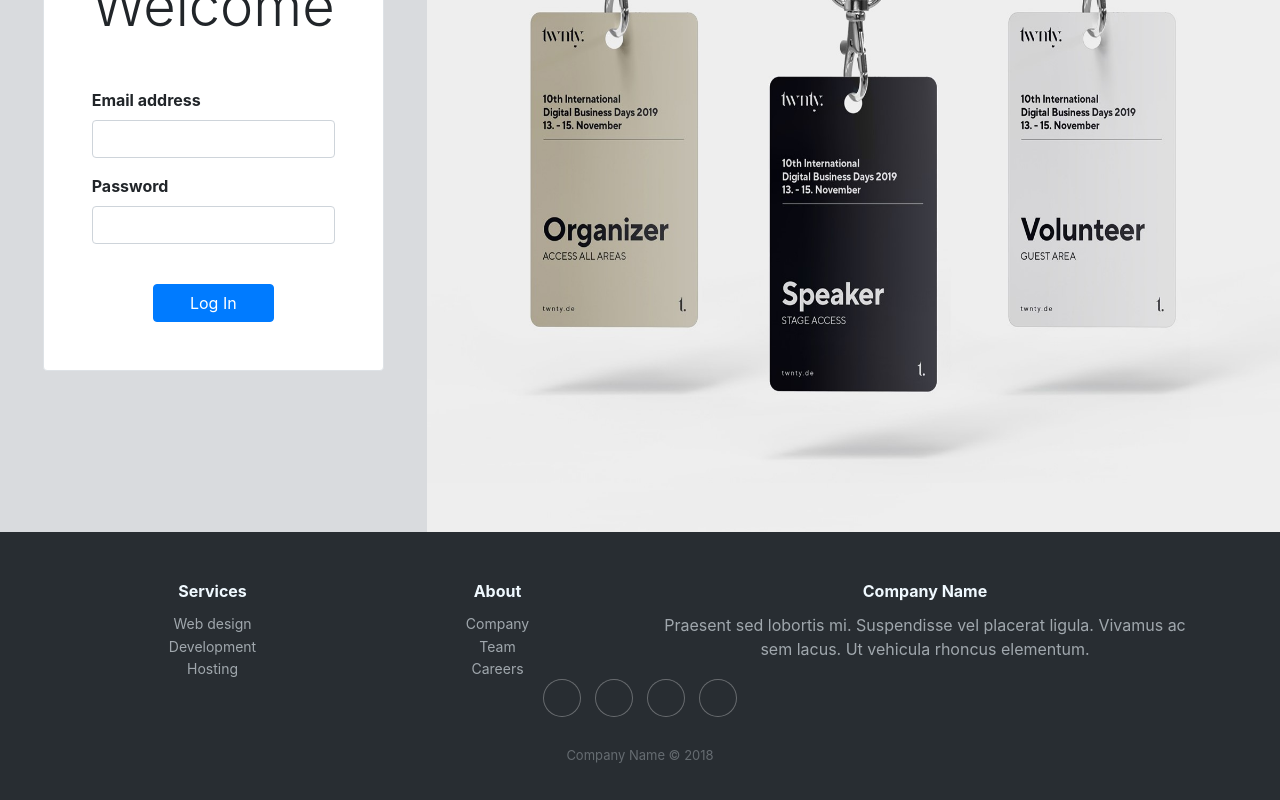
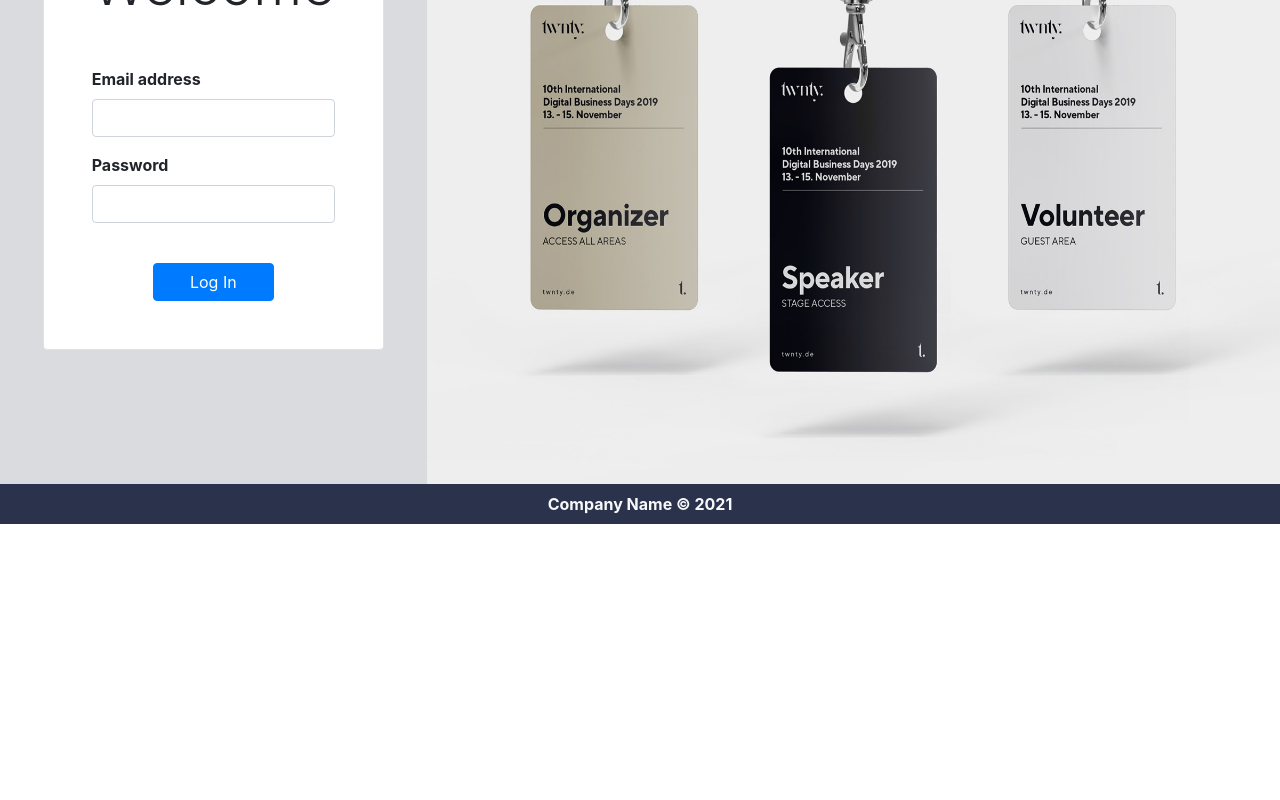
Before and after one commit to MdSakibKhan/ProjectID, a React (Create React App) app: page / in a window 1280 px wide. Shown: the part 276-1076 px from the top of the page. After the commit the page ends 800 px from the top, so only its background shows below. Built offline with nearby package versions, Linux system fonts and the light colour scheme.

Commit message:
Updated footer

```diff
--- a/src/Components/DataList/DataList.js
+++ b/src/Components/DataList/DataList.js
@@ -23,11 +23,16 @@ const DataList = () => {
             <hr/>
             <div className={'font-weight-bold text-info'}>First Name :</div> {personalInformation[0]}<hr/>
             <div className={'font-weight-bold text-info'}>Last Name :</div> {personalInformation[1]}<hr/>
-            <div className={'font-weight-bold text-info'}>Date Of Birth :</div> {personalInformation[2]}<hr/>
-            <div className={'font-weight-bold text-info'}>Father's Name :</div> {personalInformation[3]}<hr/>
-            <div className={'font-weight-bold text-info'}>Mother's Name :</div> {personalInformation[4]}<hr/>
-            <div className={'font-weight-bold text-info'}>National ID :</div> {personalInformation[5]}<hr/>
-            <div className={'font-weight-bold text-info'}>Identification Mark :</div> {personalInformation[6]}<hr/>
+            <div className={'font-weight-bold text-info'}>Gender :</div> {personalInformation[2]}<hr/>
+            <div className={'font-weight-bold text-info'}>Date Of Birth :</div> {personalInformation[3]}<hr/>
+            <div className={'font-weight-bold text-info'}>Father's First Name :</div> {personalInformation[4]}<hr/>
+            <div className={'font-weight-bold text-info'}>Father's Last Name :</div> {personalInformation[5]}<hr/>
+            <div className={'font-weight-bold text-info'}>Mother's First Name :</div> {personalInformation[6]}<hr/>
+            <div className={'font-weight-bold text-info'}>Mother's Last Name :</div> {personalInformation[7]}<hr/>
+            <div className={'font-weight-bold text-info'}>Spouse First Name :</div> {personalInformation[8]}<hr/>
+            <div className={'font-weight-bold text-info'}>Spouse Last Name :</div> {personalInformation[9]}<hr/>
+            <div className={'font-weight-bold text-info'}>National ID :</div> {personalInformation[10]}<hr/>
+            <div className={'font-weight-bold text-info'}>Identification Mark :</div> {personalInformation[11]}<hr/>
             <div className={'font-weight-bold text-info'}>Total Family Members :</div> {familtyInformation[0]}<hr/>
             <div className={'font-weight-bold text-info'}>Total Father Amount :</div> {familtyInformation[1]}<hr/>
             <div className={'font-weight-bold text-info'}>Total Mother Amount :</div> {familtyInformation[2]}<hr/>
--- a/src/Components/Footer/Footer.css
+++ b/src/Components/Footer/Footer.css
@@ -1,89 +1,9 @@
-.footer-dark {
-    padding:50px 0;
-    color:#f0f9ff;
-    background-color:#282d32;
-}
-
-.footer-dark h3 {
-    margin-top:0;
-    margin-bottom:12px;
+#footer{
+    background-color: #2a324c;
     font-weight:bold;
     font-size:16px;
+    margin-bottom: 0;
 }
-
-.footer-dark ul {
-    padding:0;
-    list-style:none;
-    line-height:1.6;
-    font-size:14px;
-    margin-bottom:0;
+p{
+    margin-bottom: 0;
 }
-
-.footer-dark ul a {
-    color:inherit;
-    text-decoration:none;
-    opacity:0.6;
-}
-
-.footer-dark ul a:hover {
-    opacity:0.8;
-}
-
-@media (max-width:767px) {
-    .footer-dark .item:not(.social) {
-        text-align:center;
-        padding-bottom:20px;
-    }
-}
-
-.footer-dark .item.text {
-    margin-bottom:10px;
-}
-
-@media (max-width:767px) {
-    .footer-dark .item.text {
-        margin-bottom:0;
-    }
-}
-
-.footer-dark .item.text p {
-    opacity:0.6;
-    margin-bottom:0;
-}
-
-.footer-dark .item.social {
-    text-align:center;
-}
-
-@media (max-width:991px) {
-    .footer-dark .item.social {
-        text-align:center;
-        margin-top:20px;
-    }
-}
-
-.footer-dark .item.social > a {
-    font-size:20px;
-    width:36px;
-    height:36px;
-    line-height:36px;
-    display:inline-block;
-    text-align:center;
-    border-radius:50%;
-    box-shadow:0 0 0 1px rgba(255,255,255,0.4);
-    margin:0 8px;
-    color:#fff;
-    opacity:0.75;
-}
-
-.footer-dark .item.social > a:hover {
-    opacity:0.9;
-}
-
-.footer-dark .copyright {
-    text-align:center;
-    padding-top:24px;
-    opacity:0.3;
-    font-size:13px;
-    margin-bottom:0;
-}
--- a/src/Components/Footer/Footer.js
+++ b/src/Components/Footer/Footer.js
@@ -2,40 +2,11 @@ import React from 'react';
 import './Footer.css'
 const Footer = () => {
     return (
-        <div className="footer-dark position-sticky">
-            <footer>
+            <footer className="p-2  text-light fixed-bottom" id="footer">
                 <div className="container">
-                    <div className="row">
-                        <div className="col-sm-6 col-md-3 item">
-                            <h3>Services</h3>
-                            <ul>
-                                <li><a href="#">Web design</a></li>
-                                <li><a href="#">Development</a></li>
-                                <li><a href="#">Hosting</a></li>
-                            </ul>
-                        </div>
-                        <div className="col-sm-6 col-md-3 item">
-                            <h3>About</h3>
-                            <ul>
-                                <li><a href="#">Company</a></li>
-                                <li><a href="#">Team</a></li>
-                                <li><a href="#">Careers</a></li>
-                            </ul>
-                        </div>
-                        <div className="col-md-6 item text">
-                            <h3>Company Name</h3>
-                            <p>Praesent sed lobortis mi. Suspendisse vel placerat ligula. Vivamus ac sem lacus. Ut
-                                vehicula rhoncus elementum.</p>
-                        </div>
-                        <div className="col item social"><a href="#"><i className="icon ion-social-facebook"></i></a><a
-                            href="#"><i className="icon ion-social-twitter"></i></a><a href="#"><i
-                            className="icon ion-social-snapchat"></i></a><a href="#"><i
-                            className="icon ion-social-instagram"></i></a></div>
-                    </div>
-                    <p className="copyright">Company Name © 2018</p>
+                    <p>Company Name © 2021</p>
                 </div>
             </footer>
-        </div>
     );
 };
 
--- a/src/Components/Form.js
+++ b/src/Components/Form.js
@@ -21,52 +21,19 @@ const Form = () => {
 
     const [insertSuccess,setInsertSuccess] = useState(false)
 
-    const registrationHandler=()=>{
-        console.log(otherInformation[3]);
-        axios.post('http://localhost:5000/api/insert', {
-            //Personal Information
-            firstName : personalInformation[0],
-            lastName : personalInformation[1],
-            dob : personalInformation[2],
-            fathersName : personalInformation[3],
-            mothersName : personalInformation[4],
-            nationalId : personalInformation[5],
-            identificationMark : personalInformation[6],
+    const registrationHandler= async ()=>{
 
-            //family Information
-            totalFamilyMember : familtyInformation[0],
-            fatherCount : familtyInformation[1],
-            motherCount : familtyInformation[2],
-            sonCount : familtyInformation[3],
-            daughterCount : familtyInformation[4],
-            otherscount : familtyInformation[5],
-
-            //Present Address
-            presentCountry_id : presentAddress[0],
-            presentState_id : presentAddress[1],
-            presentCity_id : presentAddress[2],
-            presentPostalCode : presentAddress[3],
-
-            //Permanent Address
-            permanentCountry_id : permanentAddress[0],
-            permanentState_id : permanentAddress[1],
-            permanentCity_id : permanentAddress[2],
-            permanentPostalCode : permanentAddress[3],
-
-            //Others information
-            religion_id : otherInformation[0],
-            education_id : otherInformation[1],
-            maritalStatus_id : otherInformation[2],
-            bloodGroup_id : otherInformation[3],
-            profession_id: otherInformation[4],
-            nationality  : otherInformation[5],
-            tinNumber : otherInformation[6],
-            contactNumber : otherInformation[7],
-            annualEarnings : otherInformation[8]
-
-        }).then((response)=>{
-            setInsertSuccess(true);
-            alert('Data Inserted')
+        await axios.post('http://localhost:5000/api/insert',
+        {
+            personalInformation : personalInformation,
+            familtyInformation : familtyInformation,
+            presentAddress : presentAddress,
+            permanentAddress : permanentAddress,
+            otherInformation : otherInformation
+        }
+        )
+        .then((response)=>{
+            if(response === true) setInsertSuccess(true);
         })
     }
 
@@ -82,6 +49,7 @@ const Form = () => {
                         {pagenumber==5? <OtherInformation />:null}
                     </div>
                 </div>
+                {insertSuccess? <h1>Data Inserted</h1>:null}
                 <Regbtn clicked={registrationHandler}></Regbtn>
             </div>
         </div>
--- a/src/Components/FormSections/PermanentAddress.js
+++ b/src/Components/FormSections/PermanentAddress.js
@@ -12,7 +12,6 @@ const PermanentAddress = () => {
     const [countries, setCountries] = useState([]);
     const [states, setStates] = useState([]);
     const [cities, setCities] = useState([]);
-    const [warningMsg, setWarningMsg] = useState("");
 
     useEffect(async () => {
         await axios.get('http://localhost:5000/api/getCountries')
@@ -29,7 +28,6 @@ const PermanentAddress = () => {
         await axios.get( "http://localhost:5000/api/getStates?selectedCountryId="+country_id)
             .then(response=>{
                 let gotStates = [...response.data];
-                console.log(gotStates)
                 setStates(gotStates);
             })
     },[selectedCountry])
@@ -41,7 +39,6 @@ const PermanentAddress = () => {
         await axios.get("http://localhost:5000/api/getCities?selectedStateId="+state_id)
             .then(response=>{
                 let gotCities = [...response.data];
-                console.log(response.data)
                 setCities(gotCities);
             })
     },[selectedState])
@@ -50,11 +47,6 @@ const PermanentAddress = () => {
 
     const submitHandler=(event)=>{
 
-        if(selectedCountry.length == 0 || selectedState.length==0 || selectedCity==0){
-            setWarningMsg("PLEASE PROVIDE ALL INFORMATION");
-            event.preventDefault();
-        }
-        else{
         event.preventDefault();
         let country_id;
         let state_id;
@@ -62,6 +54,7 @@ const PermanentAddress = () => {
         countries.map(item=>{if(item.name==selectedCountry) country_id=item.id})
         states.map(item=>{ if(item.name==selectedState) state_id=item.id;})
         cities.map(item=>{if(item.name==selectedCity) city_id=item.id})
+
         let permanentaddressinfo = [
             country_id,
             state_id,
@@ -70,8 +63,9 @@ const PermanentAddress = () => {
         ]
         dispatch(insertPermanentAddress(permanentaddressinfo))
         dispatch(increment())
+
     }
-    }
+
     return (
         <form className="container p-3 mt-4" id = "form_items" onSubmit={submitHandler}>
             <div className="h3">Permanent Address</div>
@@ -102,10 +96,6 @@ const PermanentAddress = () => {
             </select>
             <input className="form-control form-control-sm d-block mt-3" type="text" name = 'permanent_postal_code' placeholder="Postal code" title={'Number Only'} pattern="[0-9]+" required></input>
 
-            <div className={'mt-5'} style={
-                {fontSize: 25, color: "red", fontFamily:'fantasy'}
-            }>{warningMsg}</div>
-
             <div className={'row'}>
                 <div className={'col-sm-6'}>
                     <button type={"button"} className={'btn-dark btn-lg w-100 btn rounded mt-5'} onClick={()=>{dispatch(decrement())}}><BsFillCaretLeftFill /></button>
--- a/src/Components/FormSections/PresentAddress.js
+++ b/src/Components/FormSections/PresentAddress.js
@@ -13,7 +13,6 @@ const PresentAddress = () => {
     const [countries, setCountries] = useState([]);
     const [states, setStates] = useState([]);
     const [cities, setCities] = useState([]);
-    const [warningMsg, setWarningMsg] = useState("");
 
     useEffect(async () => {
       await axios.get('http://localhost:5000/api/getCountries')
@@ -47,11 +46,7 @@ const PresentAddress = () => {
 
 
     const submitHandler=(event)=>{
-        if(selectedCountry.length == 0 || selectedState.length==0 || selectedCity==0){
-            setWarningMsg("PLEASE PROVIDE ALL INFORMATION");
-            event.preventDefault();
-        }
-        else{
+
         event.preventDefault();
         let country_id;
         let state_id;
@@ -72,10 +67,9 @@ const PresentAddress = () => {
             city_id,
             event.target.present_postal_code.value,
         ]
-            console.log(presentaddressinfo)
         dispatch(insertPresentAddress(presentaddressinfo))
         dispatch(increment())
-        }
+
     }
 
     return (
@@ -109,10 +103,6 @@ const PresentAddress = () => {
 
             <input className="form-control form-control-sm d-block mt-3" type="text" name = 'present_postal_code' placeholder="Postal code" title={'Number Only'} pattern="[0-9]+" required></input>
 
-            <div className={'mt-5'} style={
-                {fontSize: 25, color: "red", fontFamily:'fantasy'}
-            }>{warningMsg}</div>
-
             <div className={'row'}>
                 <div className={'col-sm-6'}>
                     <button type={"button"} className={'btn-dark btn-lg w-100 btn rounded mt-5'} onClick={()=>{dispatch(decrement())}}><BsFillCaretLeftFill /></button>
--- a/src/Pages/LoginPage.js
+++ b/src/Pages/LoginPage.js
@@ -1,5 +1,6 @@
 import React from 'react';
 import IdCardTemplate from '../Images/IdCardTemplate.jpg'
+import IdCardIcon from '../Images/idCardIcon.jpg'
 import {useDispatch} from "react-redux";
 import {loggedIn, loggedOut} from "../actions";
 import {useHistory} from "react-router-dom";
--- a/src/Pages/loginPage.css
+++ b/src/Pages/loginPage.css
@@ -1,11 +1,11 @@
 #loginPageRow{
     margin: auto;
-    height: 92vh;
+    height: 89vh;
 }
 #loginForm{
     padding: 0%;
     width: 80%;
-    margin-top: 30%;
+    margin-top: 25%;
     background-color: #ffffff;
 }
 #loginPageLeft{
```
Also changed, not shown: src/Components/FormSections/OtherInformation.js (+49 -44 lines), src/Components/FormSections/PersonalInformation.js (+40 -22 lines), src/Images/idCardIcon.jpg. Lines whose indentation alone changed are shown as unchanged.
